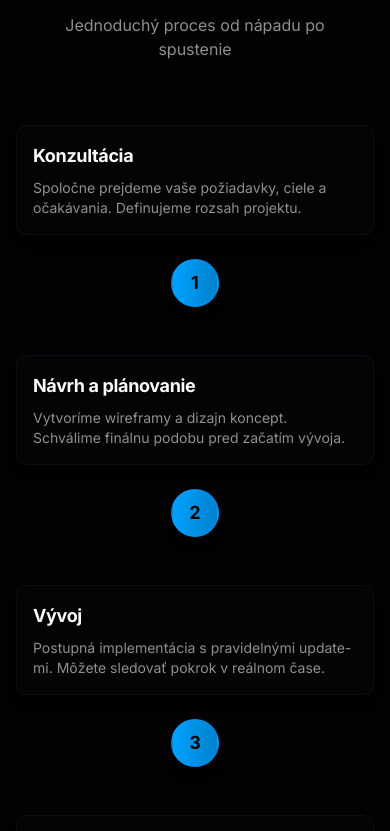
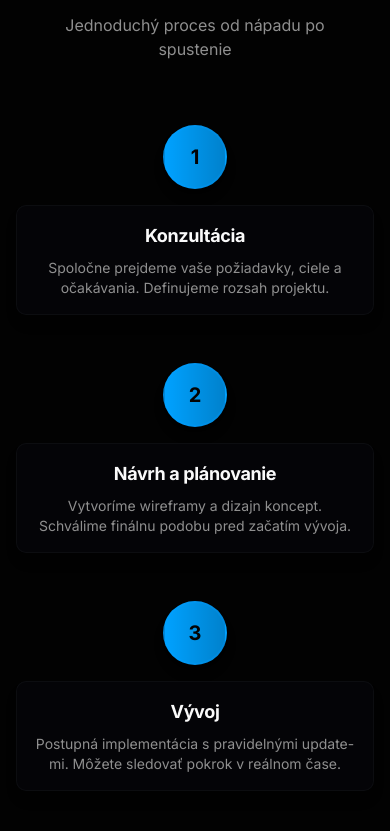
Before and after one commit to marek6296/mywebdep, a Next.js app: page / in a window 390 px wide. Shown: the part 4213-5044 px from the top of the page. Built offline with nearby package versions, Linux system fonts and the light colour scheme.

Commit message:
Fix: Process sekcia - mobilné rozloženie s číslom nad textom, opravená animácia pre mobile

```diff
--- a/components/sections/process-gsap.tsx
+++ b/components/sections/process-gsap.tsx
@@ -62,9 +62,12 @@ export function ProcessGSAP() {
       }
       stepsRef.current.forEach((step, i) => {
         if (step) {
+          // Na mobile používame y (vertikálne), na desktop x (horizontálne)
+          const isMobile = window.innerWidth < 768
           gsap.set(step, {
             opacity: 0,
-            x: i % 2 === 0 ? -50 : 50,
+            x: isMobile ? 0 : (i % 2 === 0 ? -50 : 50),
+            y: isMobile ? 30 : 0,
             clearProps: "none"
           })
         }
@@ -106,14 +109,16 @@ export function ProcessGSAP() {
       // Animácia jednotlivých krokov - každý sa animuje keď vstúpi do viewportu
       stepsRef.current.forEach((step, i) => {
         if (step) {
+          const isMobile = window.innerWidth < 768
           gsap.to(step, {
             opacity: 1,
             x: 0,
+            y: 0,
             duration: 0.8,
             delay: i * 0.1,
             scrollTrigger: {
               trigger: step,
-              start: "top 80%", // Presnejší start - každý element sa animuje keď vstúpi do viewportu
+              start: "top 85%", // Presnejší start - každý element sa animuje keď vstúpi do viewportu
               toggleActions: "play none none none",
               once: true,
               invalidateOnRefresh: true,
@@ -161,7 +166,7 @@ export function ProcessGSAP() {
                   />
           </div>
 
-          <div className="space-y-12">
+          <div className="space-y-8 md:space-y-12">
             {steps.map((step, index) => (
               <div
                 key={step.number}
@@ -171,29 +176,41 @@ export function ProcessGSAP() {
                 className={`relative flex flex-col md:flex-row items-center ${
                   index % 2 === 0 ? "md:flex-row" : "md:flex-row-reverse"
                 }`}
-                style={{ opacity: 0, transform: `translate3d(${index % 2 === 0 ? "-50px" : "50px"}, 0, 0)` }}
+                style={{ opacity: 0, transform: "translate3d(0, 30px, 0)" }}
               >
-                <div
-                  className={`md:w-1/2 ${
-                    index % 2 === 0 ? "md:pr-8 md:text-right" : "md:pl-8 md:text-left"
-                  } mb-6 md:mb-0`}
-                >
-                  <div className="bg-card/80 backdrop-blur-sm border border-border/50 p-4 sm:p-6 rounded-lg shadow-lg hover:shadow-xl transition-shadow">
-                    <h3 className="text-lg sm:text-xl md:text-2xl font-bold mb-2 text-foreground break-words">{step.title}</h3>
-                    <p className="text-sm sm:text-base text-muted-foreground break-words">{step.description}</p>
+                {/* Mobile: Číslo hore, text dole */}
+                <div className="md:hidden w-full flex flex-col items-center mb-4">
+                  <div className="w-16 h-16 bg-gradient-to-r from-primary to-primary/80 rounded-full flex items-center justify-center text-primary-foreground text-xl font-bold shadow-lg border-2 border-primary/20 mb-4">
+                    {step.number}
+                  </div>
+                  <div className="bg-card/80 backdrop-blur-sm border border-border/50 p-4 rounded-lg shadow-lg w-full text-center">
+                    <h3 className="text-lg font-bold mb-2 text-foreground break-words">{step.title}</h3>
+                    <p className="text-sm text-muted-foreground break-words">{step.description}</p>
                   </div>
                 </div>
 
-                        <div className="md:w-1/2 flex justify-center relative z-10">
-                          <div className="w-12 h-12 sm:w-14 sm:h-14 md:w-16 md:h-16 bg-gradient-to-r from-primary to-primary/80 rounded-full flex items-center justify-center text-primary-foreground text-lg sm:text-xl font-bold shadow-lg border-2 border-primary/20">
-                            {step.number}
-                          </div>
-                        </div>
+                {/* Desktop: Pôvodné rozloženie */}
+                <div
+                  className={`hidden md:block md:w-1/2 ${
+                    index % 2 === 0 ? "md:pr-8 md:text-right" : "md:pl-8 md:text-left"
+                  }`}
+                >
+                  <div className="bg-card/80 backdrop-blur-sm border border-border/50 p-6 rounded-lg shadow-lg hover:shadow-xl transition-shadow">
+                    <h3 className="text-xl md:text-2xl font-bold mb-2 text-foreground break-words">{step.title}</h3>
+                    <p className="text-base text-muted-foreground break-words">{step.description}</p>
+                  </div>
+                </div>
+
+                <div className="hidden md:flex md:w-1/2 justify-center relative z-10">
+                  <div className="w-16 h-16 bg-gradient-to-r from-primary to-primary/80 rounded-full flex items-center justify-center text-primary-foreground text-xl font-bold shadow-lg border-2 border-primary/20">
+                    {step.number}
+                  </div>
+                </div>
 
                 <div
-                  className={`md:w-1/2 ${
+                  className={`hidden md:block md:w-1/2 ${
                     index % 2 === 0 ? "md:pl-8 md:text-left" : "md:pr-8 md:text-right"
-                  } hidden md:block`}
+                  }`}
                 />
               </div>
             ))}
```
